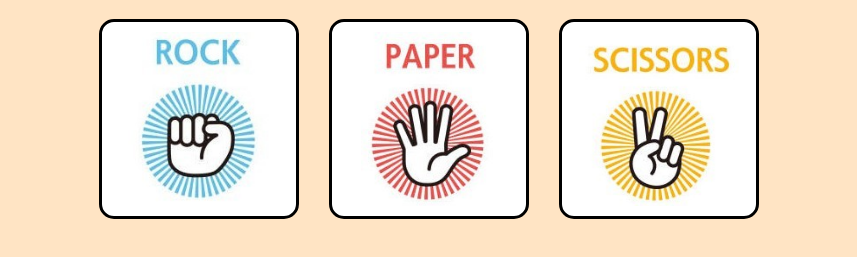
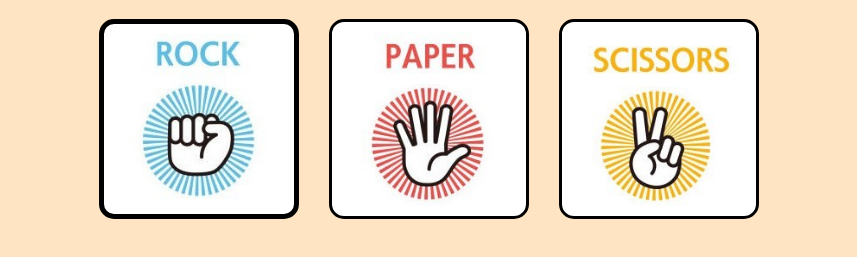
Before and after one commit to OlesiaKniazeva/rock-paper-scissors, a website: page index.html in a window 1280 px wide. Both pictures are taken after a click on the button 410 px from the left and 229 px from the top of the page. Shown: the part 110-367 px from the top of the page, without its empty margins (211-1068 px from the left). Drawn offline with Linux system fonts and the light colour scheme.

Commit message:
add style for selected option

```diff
--- a/script.js
+++ b/script.js
@@ -14,7 +14,7 @@ const roundsBox = document.querySelector('.rounds-amount');
 const scoreBox = document.querySelector('div.score-data');
 const computerChoiceDiv = document.querySelector('div.computer-choice-image');
 const buttonDiv = document.querySelector('.play-new-game');
-
+const options = document.querySelectorAll('button.option');
 
 game();
 
@@ -23,9 +23,6 @@ function game() {
   let computerScore = 0;
 
   roundsBox.textContent = `Let's play till ${FINISH_SCORE} points`;
-
-  const options = document.querySelectorAll('button.option');
-  console.log(options);
 
   options.forEach((option) => {
     option.addEventListener('click', () => {
@@ -86,10 +83,23 @@ function resetTheGame() {
   computerChoiceDiv.removeChild(computerImage);
 }
 
+function resetAllSelections() {
+  options.forEach((option) => {
+    option.classList.remove('selected');
+  });
+}
+
+function showPlayerSelection(option) {
+  resetAllSelections();
+  option.classList.add('selected');
+}
+
 function playRound(option) {
   console.log(option);
 
   let playerSelection = option.className.split(' ')[0];
+  showPlayerSelection(option);
+
   let computerSelection = getComputerChoice();
 
   console.log(
--- a/style.css
+++ b/style.css
@@ -36,6 +36,10 @@ button.option {
   background-color: white;
   vertical-align: middle;
   padding: 10px;
+}
+
+button.option.selected {
+  border: 5px solid black;
 }
 
 button.option img,
```
